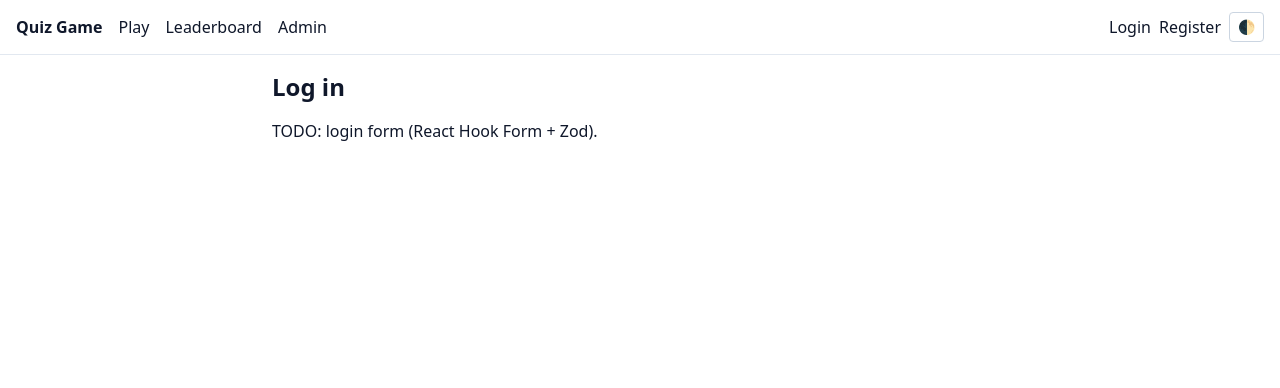
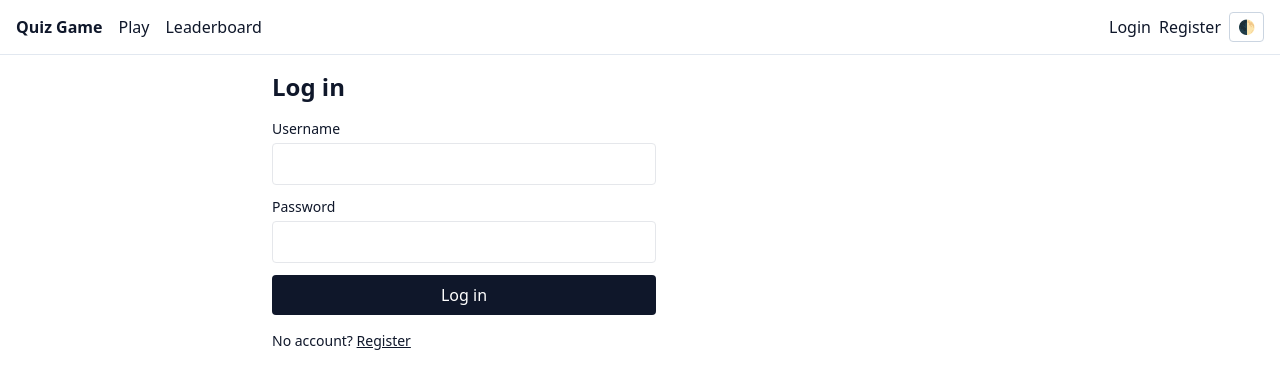
Before and after one commit to NedUni/quiz-game, a React (Vite) app in the folder frontend/: page /login in a window 1280 px wide. Shown: the top 388 px of the page. Built offline with nearby package versions, Linux system fonts and the light colour scheme; no server answers.

Commit message:
feat(frontend): implement auth context, login/register forms, protected routes

```diff
--- a/frontend/src/App.jsx
+++ b/frontend/src/App.jsx
@@ -1,10 +1,12 @@
-import { Routes, Route, Link } from 'react-router-dom';
+import { Routes, Route, Link, useNavigate } from 'react-router-dom';
 import Home from './pages/Home.jsx';
 import Admin from './pages/Admin.jsx';
 import Login from './components/Login.jsx';
 import Register from './components/Register.jsx';
 import Quiz from './components/Quiz.jsx';
 import Leaderboard from './components/Leaderboard.jsx';
+import ProtectedRoute from './components/ProtectedRoute.jsx';
+import { useAuth } from './context/AuthContext.jsx';
 
 function toggleDarkMode() {
   const root = document.documentElement;
@@ -13,19 +15,44 @@ function toggleDarkMode() {
 }
 
 export default function App() {
+  const { user, logout, loading } = useAuth();
+  const navigate = useNavigate();
+
+  function handleLogout() {
+    logout();
+    navigate('/');
+  }
+
   return (
     <div className="min-h-screen">
       <nav className="border-b border-slate-200 dark:border-slate-700 px-4 py-3 flex gap-4 items-center">
         <Link to="/" className="font-semibold">Quiz Game</Link>
         <Link to="/quiz">Play</Link>
         <Link to="/leaderboard">Leaderboard</Link>
-        <Link to="/admin">Admin</Link>
+        {user?.role === 'admin' && <Link to="/admin">Admin</Link>}
+
         <div className="ml-auto flex gap-2 items-center">
-          <Link to="/login">Login</Link>
-          <Link to="/register">Register</Link>
+          {!loading && user && (
+            <>
+              <span className="text-sm">Hi, <strong>{user.username}</strong></span>
+              <button
+                onClick={handleLogout}
+                className="px-2 py-1 rounded border border-slate-300 dark:border-slate-600 text-sm"
+              >
+                Log out
+              </button>
+            </>
+          )}
+          {!loading && !user && (
+            <>
+              <Link to="/login">Login</Link>
+              <Link to="/register">Register</Link>
+            </>
+          )}
           <button
             onClick={toggleDarkMode}
             className="px-2 py-1 rounded border border-slate-300 dark:border-slate-600 text-sm"
+            aria-label="Toggle dark mode"
           >
             🌓
           </button>
@@ -37,9 +64,18 @@ export default function App() {
           <Route path="/" element={<Home />} />
           <Route path="/login" element={<Login />} />
           <Route path="/register" element={<Register />} />
-          <Route path="/quiz" element={<Quiz />} />
-          <Route path="/leaderboard" element={<Leaderboard />} />
-          <Route path="/admin" element={<Admin />} />
+          <Route
+            path="/quiz"
+            element={<ProtectedRoute><Quiz /></ProtectedRoute>}
+          />
+          <Route
+            path="/leaderboard"
+            element={<ProtectedRoute><Leaderboard /></ProtectedRoute>}
+          />
+          <Route
+            path="/admin"
+            element={<ProtectedRoute adminOnly><Admin /></ProtectedRoute>}
+          />
           <Route path="*" element={<p>Page not found.</p>} />
         </Routes>
       </main>
--- a/frontend/src/components/Login.jsx
+++ b/frontend/src/components/Login.jsx
@@ -1,10 +1,82 @@
 // components/Login.jsx
-// TODO (Step 4): Implement with React Hook Form + Zod, POST /auth/login, store token.
+import { useForm } from 'react-hook-form';
+import { zodResolver } from '@hookform/resolvers/zod';
+import { z } from 'zod';
+import { useNavigate, useLocation, Link } from 'react-router-dom';
+import { useState } from 'react';
+import { useAuth } from '../context/AuthContext.jsx';
+
+const schema = z.object({
+  username: z.string().trim().min(1, 'Username is required'),
+  password: z.string().min(1, 'Password is required'),
+});
+
 export default function Login() {
+  const { login } = useAuth();
+  const navigate = useNavigate();
+  const location = useLocation();
+  const [serverError, setServerError] = useState('');
+
+  const {
+    register,
+    handleSubmit,
+    formState: { errors, isSubmitting },
+  } = useForm({ resolver: zodResolver(schema) });
+
+  async function onSubmit(values) {
+    setServerError('');
+    try {
+      await login(values.username, values.password);
+      const dest = location.state?.from || '/';
+      navigate(dest, { replace: true });
+    } catch (err) {
+      setServerError(err.message || 'Login failed');
+    }
+  }
+
   return (
-    <section>
+    <section className="max-w-sm">
       <h1 className="text-2xl font-semibold mb-4">Log in</h1>
-      <p>TODO: login form (React Hook Form + Zod).</p>
+
+      <form onSubmit={handleSubmit(onSubmit)} className="space-y-3" noValidate>
+        <div>
+          <label className="block text-sm mb-1" htmlFor="username">Username</label>
+          <input
+            id="username"
+            type="text"
+            autoComplete="username"
+            className="w-full border rounded px-3 py-2 dark:bg-slate-800 dark:border-slate-600"
+            {...register('username')}
+          />
+          {errors.username && <p className="text-red-600 text-sm mt-1">{errors.username.message}</p>}
+        </div>
+
+        <div>
+          <label className="block text-sm mb-1" htmlFor="password">Password</label>
+          <input
+            id="password"
+            type="password"
+            autoComplete="current-password"
+            className="w-full border rounded px-3 py-2 dark:bg-slate-800 dark:border-slate-600"
+            {...register('password')}
+          />
+          {errors.password && <p className="text-red-600 text-sm mt-1">{errors.password.message}</p>}
+        </div>
+
+        {serverError && <p className="text-red-600 text-sm">{serverError}</p>}
+
+        <button
+          type="submit"
+          disabled={isSubmitting}
+          className="w-full bg-slate-900 text-white py-2 rounded disabled:opacity-50 dark:bg-slate-100 dark:text-slate-900"
+        >
+          {isSubmitting ? 'Logging in…' : 'Log in'}
+        </button>
+      </form>
+
+      <p className="mt-4 text-sm">
+        No account? <Link to="/register" className="underline">Register</Link>
+      </p>
     </section>
   );
 }
--- /dev/null
+++ b/frontend/src/components/ProtectedRoute.jsx
@@ -0,0 +1,28 @@
+// components/ProtectedRoute.jsx
+import { Navigate, useLocation } from 'react-router-dom';
+import { useAuth } from '../context/AuthContext.jsx';
+
+export default function ProtectedRoute({ children, adminOnly = false }) {
+  const { user, loading } = useAuth();
+  const location = useLocation();
+
+  if (loading) {
+    return <p className="p-4">Loading…</p>;
+  }
+
+  if (!user) {
+    // Stash the intended destination so we can send them back after login.
+    return <Navigate to="/login" replace state={{ from: location.pathname }} />;
+  }
+
+  if (adminOnly && user.role !== 'admin') {
+    return (
+      <section>
+        <h1 className="text-2xl font-semibold mb-2">Forbidden</h1>
+        <p>You need admin access to view this page.</p>
+      </section>
+    );
+  }
+
+  return children;
+}
--- a/frontend/src/components/Register.jsx
+++ b/frontend/src/components/Register.jsx
@@ -1,10 +1,85 @@
 // components/Register.jsx
-// TODO (Step 4): Implement with React Hook Form + Zod, POST /auth/register.
+import { useForm } from 'react-hook-form';
+import { zodResolver } from '@hookform/resolvers/zod';
+import { z } from 'zod';
+import { useNavigate, Link } from 'react-router-dom';
+import { useState } from 'react';
+import { useAuth } from '../context/AuthContext.jsx';
+
+const schema = z.object({
+  username: z
+    .string()
+    .trim()
+    .min(3, 'Username must be at least 3 characters')
+    .max(30, 'Username must be at most 30 characters')
+    .regex(/^[a-zA-Z0-9_]+$/, 'Letters, numbers, and underscores only'),
+  password: z.string().min(8, 'Password must be at least 8 characters'),
+});
+
 export default function Register() {
+  const { register: registerUser } = useAuth();
+  const navigate = useNavigate();
+  const [serverError, setServerError] = useState('');
+
+  const {
+    register,
+    handleSubmit,
+    formState: { errors, isSubmitting },
+  } = useForm({ resolver: zodResolver(schema) });
+
+  async function onSubmit(values) {
+    setServerError('');
+    try {
+      await registerUser(values.username, values.password);
+      navigate('/', { replace: true });
+    } catch (err) {
+      setServerError(err.message || 'Registration failed');
+    }
+  }
+
   return (
-    <section>
+    <section className="max-w-sm">
       <h1 className="text-2xl font-semibold mb-4">Register</h1>
-      <p>TODO: register form.</p>
+
+      <form onSubmit={handleSubmit(onSubmit)} className="space-y-3" noValidate>
+        <div>
+          <label className="block text-sm mb-1" htmlFor="username">Username</label>
+          <input
+            id="username"
+            type="text"
+            autoComplete="username"
+            className="w-full border rounded px-3 py-2 dark:bg-slate-800 dark:border-slate-600"
+            {...register('username')}
+          />
+          {errors.username && <p className="text-red-600 text-sm mt-1">{errors.username.message}</p>}
+        </div>
+
+        <div>
+          <label className="block text-sm mb-1" htmlFor="password">Password</label>
+          <input
+            id="password"
+            type="password"
+            autoComplete="new-password"
+            className="w-full border rounded px-3 py-2 dark:bg-slate-800 dark:border-slate-600"
+            {...register('password')}
+          />
+          {errors.password && <p className="text-red-600 text-sm mt-1">{errors.password.message}</p>}
+        </div>
+
+        {serverError && <p className="text-red-600 text-sm">{serverError}</p>}
+
+        <button
+          type="submit"
+          disabled={isSubmitting}
+          className="w-full bg-slate-900 text-white py-2 rounded disabled:opacity-50 dark:bg-slate-100 dark:text-slate-900"
+        >
+          {isSubmitting ? 'Creating account…' : 'Register'}
+        </button>
+      </form>
+
+      <p className="mt-4 text-sm">
+        Already have an account? <Link to="/login" className="underline">Log in</Link>
+      </p>
     </section>
   );
 }
--- /dev/null
+++ b/frontend/src/context/AuthContext.jsx
@@ -0,0 +1,64 @@
+// context/AuthContext.jsx
+import { createContext, useContext, useEffect, useState } from 'react';
+import api from '../api/api.js';
+
+const AuthContext = createContext(null);
+
+export function AuthProvider({ children }) {
+  const [user, setUser] = useState(null);
+  const [loading, setLoading] = useState(true); // true while we check existing token
+
+  // On mount: if we have a token in localStorage, fetch the current user.
+  // This keeps the user "logged in" across page refreshes.
+  useEffect(() => {
+    const token = localStorage.getItem('token');
+    if (!token) {
+      setLoading(false);
+      return;
+    }
+
+    api
+      .get('/auth/me')
+      .then((res) => setUser(res.data.data.user))
+      .catch(() => {
+        // Token is invalid/expired — clear it.
+        localStorage.removeItem('token');
+        setUser(null);
+      })
+      .finally(() => setLoading(false));
+  }, []);
+
+  async function login(username, password) {
+    const res = await api.post('/auth/login', { username, password });
+    const { token, user: u } = res.data.data;
+    localStorage.setItem('token', token);
+    setUser(u);
+    return u;
+  }
+
+  async function register(username, password) {
+    const res = await api.post('/auth/register', { username, password });
+    const { token, user: u } = res.data.data;
+    localStorage.setItem('token', token);
+    setUser(u);
+    return u;
+  }
+
+  function logout() {
+    localStorage.removeItem('token');
+    setUser(null);
+  }
+
+  return (
+    <AuthContext.Provider value={{ user, loading, login, register, logout }}>
+      {children}
+    </AuthContext.Provider>
+  );
+}
+
+// Convenience hook so components don't need to import useContext + AuthContext.
+export function useAuth() {
+  const ctx = useContext(AuthContext);
+  if (!ctx) throw new Error('useAuth must be used inside <AuthProvider>');
+  return ctx;
+}
--- a/frontend/src/main.jsx
+++ b/frontend/src/main.jsx
@@ -2,6 +2,7 @@ import React from 'react';
 import ReactDOM from 'react-dom/client';
 import { BrowserRouter } from 'react-router-dom';
 import App from './App.jsx';
+import { AuthProvider } from './context/AuthContext.jsx';
 import './index.css';
 
 // Apply persisted dark mode before render to avoid a flash of light theme.
@@ -12,7 +13,9 @@ if (localStorage.getItem('theme') === 'dark') {
 ReactDOM.createRoot(document.getElementById('root')).render(
   <React.StrictMode>
     <BrowserRouter>
-      <App />
+      <AuthProvider>
+        <App />
+      </AuthProvider>
     </BrowserRouter>
   </React.StrictMode>
 );
--- a/frontend/src/pages/Home.jsx
+++ b/frontend/src/pages/Home.jsx
@@ -1,9 +1,26 @@
 // pages/Home.jsx
+import { Link } from 'react-router-dom';
+import { useAuth } from '../context/AuthContext.jsx';
+
 export default function Home() {
+  const { user } = useAuth();
+
   return (
     <section>
-      <h1 className="text-2xl font-semibold mb-4">Welcome</h1>
-      <p>Single-player quiz game — log in to start playing.</p>
+      <h1 className="text-2xl font-semibold mb-4">
+        {user ? `Welcome back, ${user.username}` : 'Welcome'}
+      </h1>
+      {user ? (
+        <p>
+          Ready to play? <Link to="/quiz" className="underline">Start a quiz</Link> or check the{' '}
+          <Link to="/leaderboard" className="underline">leaderboard</Link>.
+        </p>
+      ) : (
+        <p>
+          Single-player quiz game — <Link to="/login" className="underline">log in</Link> or{' '}
+          <Link to="/register" className="underline">register</Link> to start playing.
+        </p>
+      )}
     </section>
   );
 }
```
